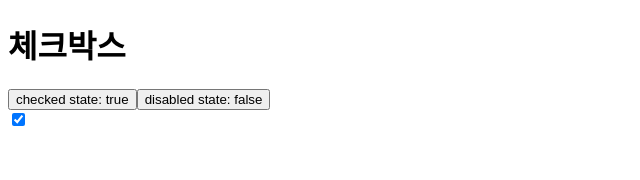
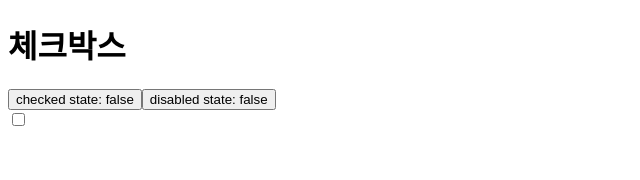
Before and after one commit to dev-hobin/dive-to-ui, a Next.js app: page /checkbox in a window 1280 px wide. Shown: the top 180 px of the page, without its empty margins (0-640 px from the left). Built offline with nearby package versions, Linux system fonts and the light colour scheme.

Commit message:
feat: 바깥에서 체크상태를 관리하더라도 form에서 onChange 이벤트 발생하도록 수정

```diff
--- a/src/app/checkbox/page.tsx
+++ b/src/app/checkbox/page.tsx
@@ -4,7 +4,7 @@ import * as Checkbox from '@/ui/checkbox'
 import { useState } from 'react'
 
 export default function CheckboxPage() {
-  const [checked, setChecked] = useState<boolean>(true)
+  const [checked, setChecked] = useState<boolean>(false)
   const [disabled, setDisabled] = useState<boolean>(false)
 
   return (
@@ -19,15 +19,23 @@ export default function CheckboxPage() {
         </button>
       </div>
 
-      <Checkbox.Root
-        checked={checked}
-        onCheckedChange={(checked) => {
-          setChecked(checked === 'checked' ? true : false)
+      <form
+        onSubmit={(e) => {
+          e.preventDefault()
+          console.log('onSubmit', e)
         }}
-        disabled={disabled}
+        onChange={(e) => {
+          console.log('onChange', e)
+        }}
       >
-        <Checkbox.Input />
-      </Checkbox.Root>
+        <Checkbox.Root
+          checked={checked}
+          onCheckedChange={(checked) => setChecked(checked === 'checked' ? true : false)}
+          disabled={disabled}
+        >
+          <Checkbox.Input />
+        </Checkbox.Root>
+      </form>
     </main>
   )
 }
--- a/src/ui/checkbox/checkbox-input.tsx
+++ b/src/ui/checkbox/checkbox-input.tsx
@@ -1,23 +1,43 @@
-import { useContext } from 'react'
+import { forwardRef, InputHTMLAttributes, useContext, useEffect, useRef } from 'react'
 import { useSelector } from '@xstate/react'
-import { Dive } from '@/core/dive'
-import { forwardRefWithAsChild } from '@/utils/forward-ref-with-as-child'
 import { ActorContext } from './checkbox.context'
+import { composeRefs } from '@/utils/compose-refs'
 
-export const Input = forwardRefWithAsChild<'input'>((props, forwardedRef) => {
+type InputProps = InputHTMLAttributes<HTMLInputElement>
+export const Input = forwardRef<HTMLInputElement, InputProps>((props, forwardedRef) => {
   const actorRef = useContext(ActorContext)!
   const state = useSelector(actorRef, (state) => state)
 
-  console.log(state.matches({ checkedState: 'checked' }))
+  const innerRef = useRef<HTMLInputElement | null>(null)
+  const composedRef = composeRefs(forwardedRef, innerRef)
+
+  const context = state.context
+
+  useEffect(() => {
+    if (!innerRef.current) return
+
+    const input = innerRef.current
+    const inputProto = window.HTMLInputElement.prototype
+    const descriptor = Object.getOwnPropertyDescriptor(inputProto, 'checked') as PropertyDescriptor
+    const setChecked = descriptor.set
+
+    if (context.checkedState !== context.previousCheckedState && setChecked) {
+      const event = new Event('click', { bubbles: true })
+      setChecked.call(input, context.checkedState == 'checked' ? true : false)
+      input.dispatchEvent(event)
+    }
+  }, [context.checkedState, context.previousCheckedState])
 
   return (
-    <Dive.input
+    <input
       {...props}
+      ref={composedRef}
+      type="checkbox"
       disabled={state.matches('disabled')}
-      checked={state.context.checkedState === 'checked'}
-      type="checkbox"
+      defaultChecked={state.matches({ checkedState: 'checked' })}
       onChange={() => actorRef.send({ type: 'CHECK' })}
-      ref={forwardedRef}
     />
   )
 })
+
+Input.displayName = 'Input'
```
